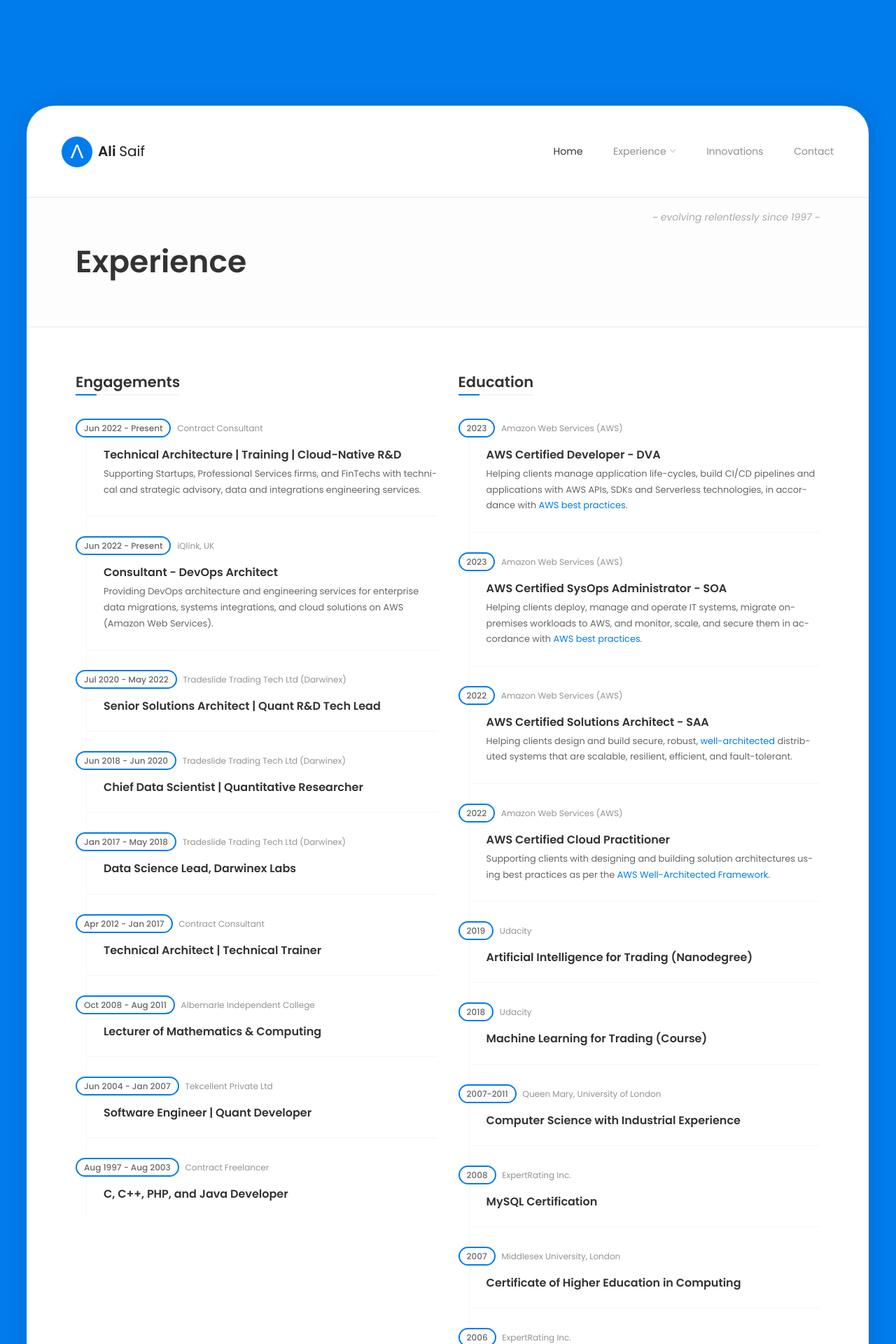
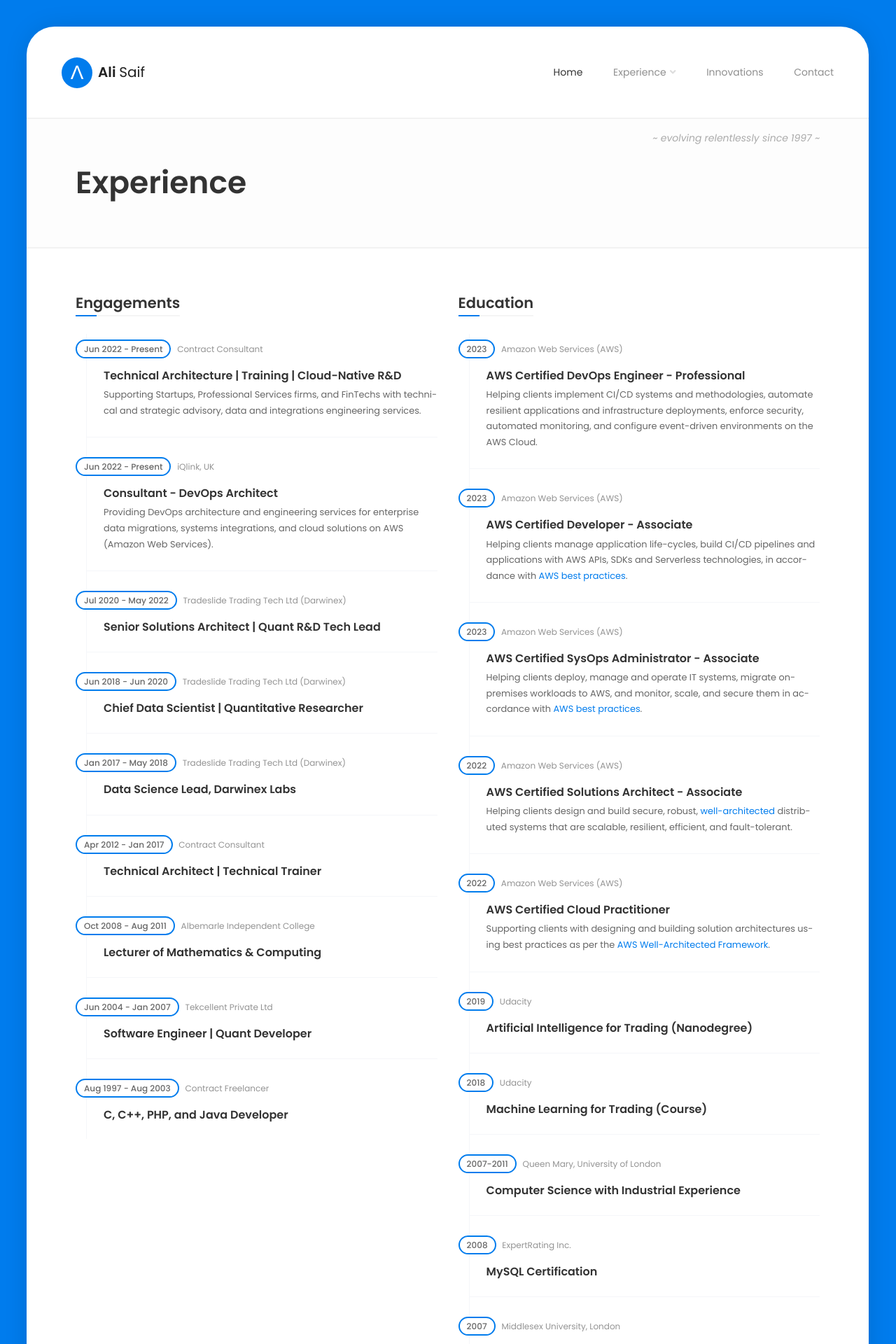
Before and after one commit to integracore2/integracore2.github.io, a Jekyll site: the page built from experience.md, in a window 1280 px wide. Shown: the top 1920 px of the page at 70% size. Built offline with Jekyll 4.4.1, drawn with Linux system fonts in a browser that asks for light colours; comment, search, counter and statistics services are not loaded; some of the changed text lies outside the part shown.

Commit message:
updated certifications and education sections

```diff
--- a/_data/pageconfig/experience/certifications.yml
+++ b/_data/pageconfig/experience/certifications.yml
@@ -1,18 +1,24 @@
 -
   -
-    name: AWS Certified Developer - DVA
+    name: AWS Certified DevOps Engineer - Professional
+    cta: Click to Verify Achievement
+    url: https://www.credly.com/users/ali.saif/badges
+    image_url: /assets/img/aws-certified-devops-engineer-professional.png
+    validity: Valid from 2023 to 2026
+  -
+    name: AWS Certified Developer - Associate
     cta: Click to Verify Achievement
     url: https://www.credly.com/users/ali.saif/badges
     image_url: /assets/img/aws-certified-developer-associate.png
     validity: Valid from 2023 to 2026
   -
-    name: AWS Certified SysOps Administrator - SOA
+    name: AWS Certified SysOps Administrator - Associate
     cta: Click to Verify Achievement
     url: https://www.credly.com/users/ali.saif/badges
     image_url: /assets/img/aws-certified-sysops-administrator-associate.png
     validity: Valid from 2023 to 2026
   -
-    name: AWS Certified Solutions Architect - SAA
+    name: AWS Certified Solutions Architect - Associate
     cta: Click to Verify Achievement
     url: https://www.credly.com/users/ali.saif/badges
     image_url: /assets/img/aws-certified-solutions-architect-associate.png
@@ -25,10 +31,10 @@
     validity: Valid from 2022 to 2025
   -
     name: Artificial Intelligence for Trading
-    cta: Click to Verify Achievement
-    url: https://confirm.udacity.com/5DVTP4V7
+    cta: "Validity: All Time"
+    url:
     image_url: /assets/img/udacity_nanodegree.png
-    validity: Valid from 2019 onwards
+    validity: 2019
   -
     name: MySQL Certification
     cta: "Validity: All Time"
--- a/_data/pageconfig/experience/education.yml
+++ b/_data/pageconfig/experience/education.yml
@@ -2,17 +2,23 @@
   -
     timeline: 2023
     company: Amazon Web Services (AWS)
-    role: AWS Certified Developer - DVA
+    role: AWS Certified DevOps Engineer - Professional
+    description: Helping clients implement CI/CD systems and methodologies, automate resilient applications and infrastructure deployments, enforce security, automated monitoring, and configure event-driven environments on the AWS Cloud.
+
+  -
+    timeline: 2023
+    company: Amazon Web Services (AWS)
+    role: AWS Certified Developer - Associate
     description: Helping clients manage application life-cycles, build CI/CD pipelines and applications with AWS APIs, SDKs and Serverless technologies, in accordance with <a href="https://aws.amazon.com/architecture/well-architected/" target="_blank">AWS best practices</a>.
   -
     timeline: 2023
     company: Amazon Web Services (AWS)
-    role: AWS Certified SysOps Administrator - SOA
+    role: AWS Certified SysOps Administrator - Associate
     description: Helping clients deploy, manage and operate IT systems, migrate on-premises workloads to AWS, and monitor, scale, and secure them in accordance with <a href="https://aws.amazon.com/architecture/well-architected/" target="_blank">AWS best practices</a>.
   -
     timeline: 2022
     company: Amazon Web Services (AWS)
-    role: AWS Certified Solutions Architect - SAA
+    role: AWS Certified Solutions Architect - Associate
     description: Helping clients design and build secure, robust, <a href="https://aws.amazon.com/architecture/well-architected/" target="_blank">well-architected</a> distributed systems that are scalable, resilient, efficient, and fault-tolerant.
 
   -
```
Also changed, not shown: assets/img/aws-certified-devops-engineer-professional.png (added).
